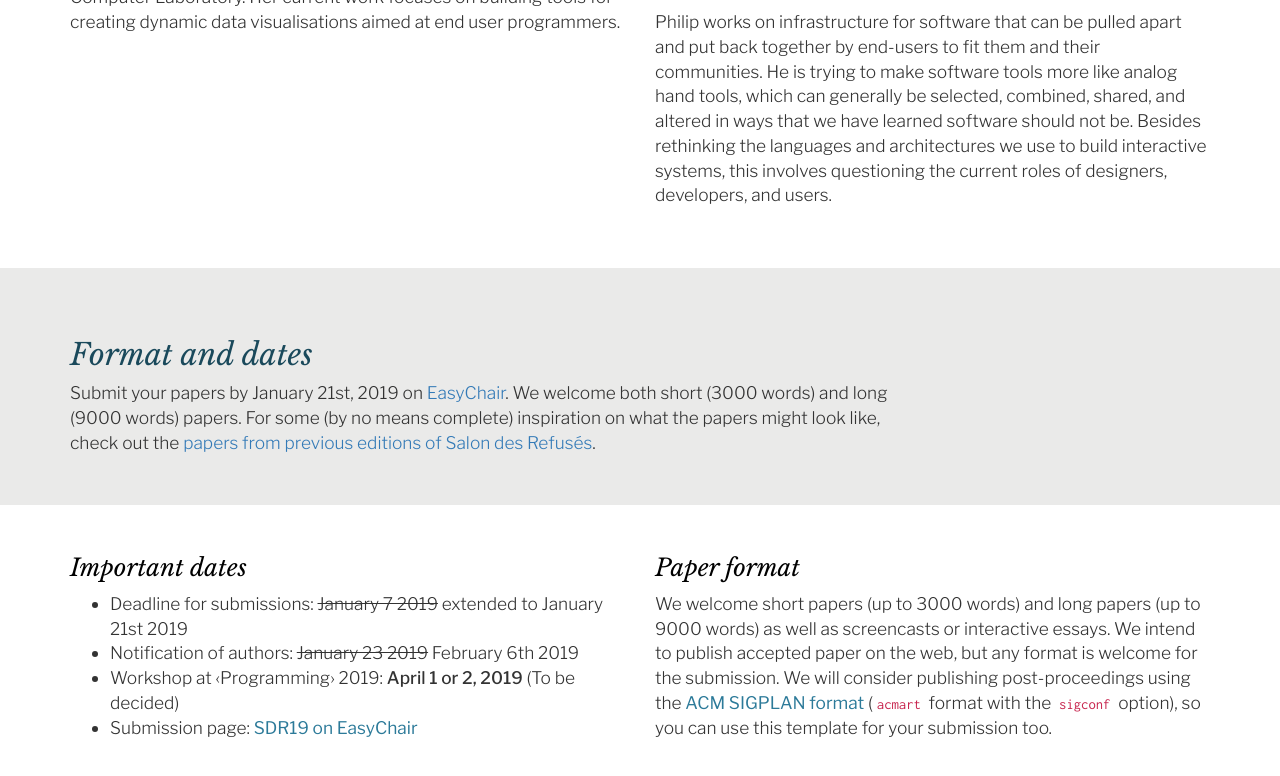
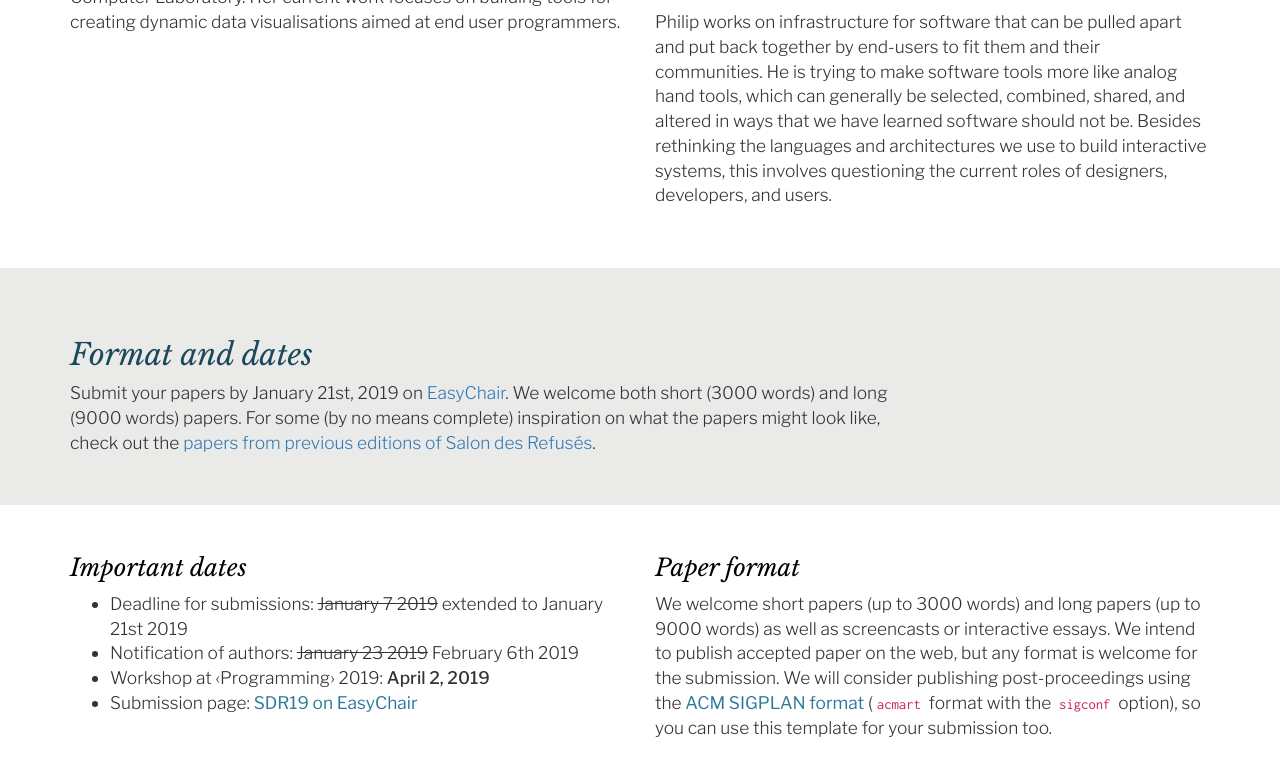
Before and after one commit to shift-society/salon, a Jekyll site: the page built from call-for-papers/index.md, in a window 1280 px wide and 900 px high, scrolled down 3288 px. Shown: the top 776 px of the window. Built offline with Jekyll 4.4.1, drawn with Linux system fonts in a browser that asks for light colours; nearby versions of some CDN libraries; some of the changed text lies outside the part shown.

Commit message:
Add final workshop date of April 2nd.

```diff
--- a/call-for-papers/index.md
+++ b/call-for-papers/index.md
@@ -33,7 +33,7 @@ theme: blue
     Important dates:<br />
      - Deadline for submissions: <del>January 7 2019</del> <b>extended to January 21st 2019</b><br />
      - Notification of authors: <del>January 23 2019</del> February 6th 2019<br />
-     - Workshop at ‹Programming› 2019: <b>April 1 or 2, 2019</b> (TBD)
+     - Workshop at ‹Programming› 2019: <b>April 2, 2019</b> (TBD)
     </p>
   </div></div>
   <div class="row"><div class="col-sm-12">
@@ -212,7 +212,7 @@ check out the [papers from previous editions of Salon des Refusés](https://www.
 
  - Deadline for submissions: ~~January 7 2019~~ extended to January 21st 2019
  - Notification of authors: ~~January 23 2019~~ February 6th 2019
- - Workshop at ‹Programming› 2019: **April 1 or 2, 2019** (To be decided)
+ - Workshop at ‹Programming› 2019: **April 2, 2019**
  - Submission page: <a href="https://easychair.org/conferences/?conf=sdr19">SDR19 on EasyChair</a>
 
 <div style="height:50px" class="hidden-sm"></div>
```
